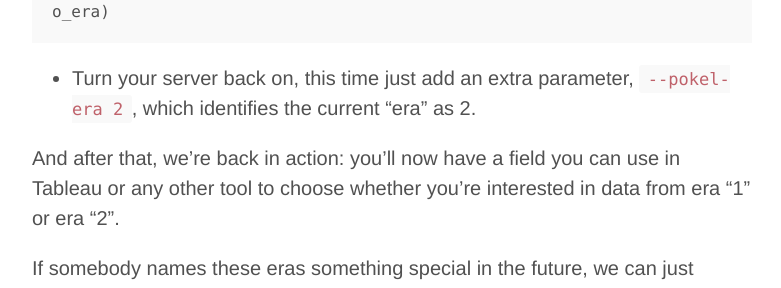
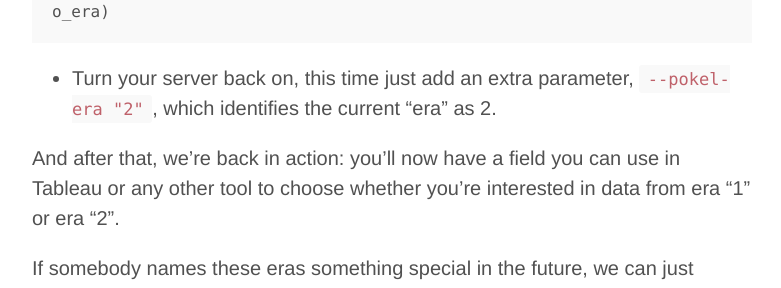
Before and after one commit to Brideau/whackdata, a Jekyll site: the page built from _posts/2016-07-29-the-era-of-eras-pokemon-go-pokelyzer.md, in a window 1280 px wide and 900 px high, scrolled down 1686 px. Shown: the part 191-479 px from the top of the window, without its empty margins (248-1029 px from the left). Built offline with Jekyll 4.4.1, drawn with Linux system fonts in a browser that asks for light colours; comment, search, counter and statistics services are not loaded.

Commit message:
Small syntax fix

```diff
--- a/_posts/2016-07-29-the-era-of-eras-pokemon-go-pokelyzer.md
+++ b/_posts/2016-07-29-the-era-of-eras-pokemon-go-pokelyzer.md
@@ -44,7 +44,7 @@ query =  "INSERT INTO spotted_pokemon (name, encounter_id, last_modified_time, t
 data = (pokemon_name, encounter_id, last_modified_time, time_until_hidden_ms, hidden_time_unix_s, hidden_time_utc, spawnpoint_id, longitude, latitude, pokemon_id, longitude_jittered, latitude_jittered, pokemon_go_era)
 {% endhighlight %}
 
-  - Turn your server back on, this time just add an extra parameter, `--pokel-era 2`, which identifies the current "era" as 2.
+  - Turn your server back on, this time just add an extra parameter, `--pokel-era "2"`, which identifies the current "era" as 2.
 
 And after that, we're back in action: you'll now have a field you can use in Tableau or any other tool to choose whether you're interested in data from era "1" or era "2".
 
```
